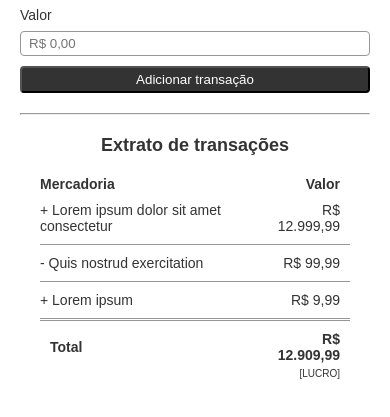
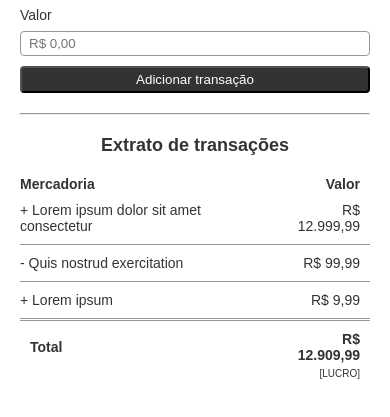
Before and after one commit to byBrunoSouza/controle-financeiro, a plain HTML site: page index.html in a window 390 px wide. Shown: the part 207-624 px from the top of the page. Drawn offline with Linux system fonts and the light colour scheme.

Commit message:
Ajustes finais (HTML e CSS)

```diff
--- a/index.html
+++ b/index.html
@@ -89,7 +89,7 @@
 
       <!-----------secion-Transaction-statement---------->
 
-      <section class="Transaction-statement">
+      <section class="transaction-statement">
         <h2>Extrato de transações</h2>
         <table>
           <thead>
--- a/styles/media.css
+++ b/styles/media.css
@@ -128,4 +128,8 @@
   hr {
     display: block;
   }
+
+  .transaction-statement {
+    padding: 2rem 0;
+  }
 }
--- a/styles/style.css
+++ b/styles/style.css
@@ -140,7 +140,7 @@ hr {
 /* secion-Transaction-statement */
 /**************************/
 
-.Transaction-statement {
+.transaction-statement {
   flex: 1;
   padding: 2rem;
 }
```
